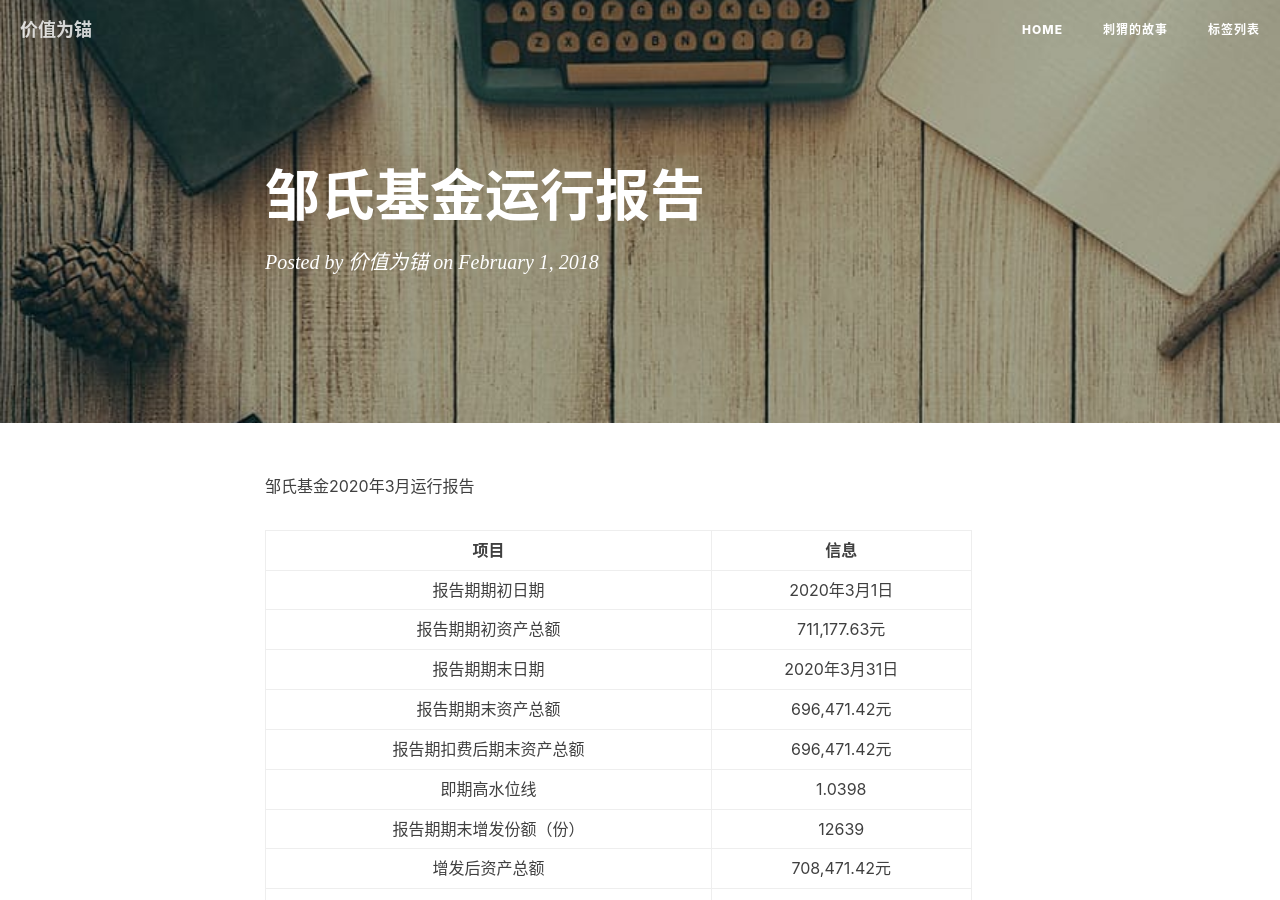
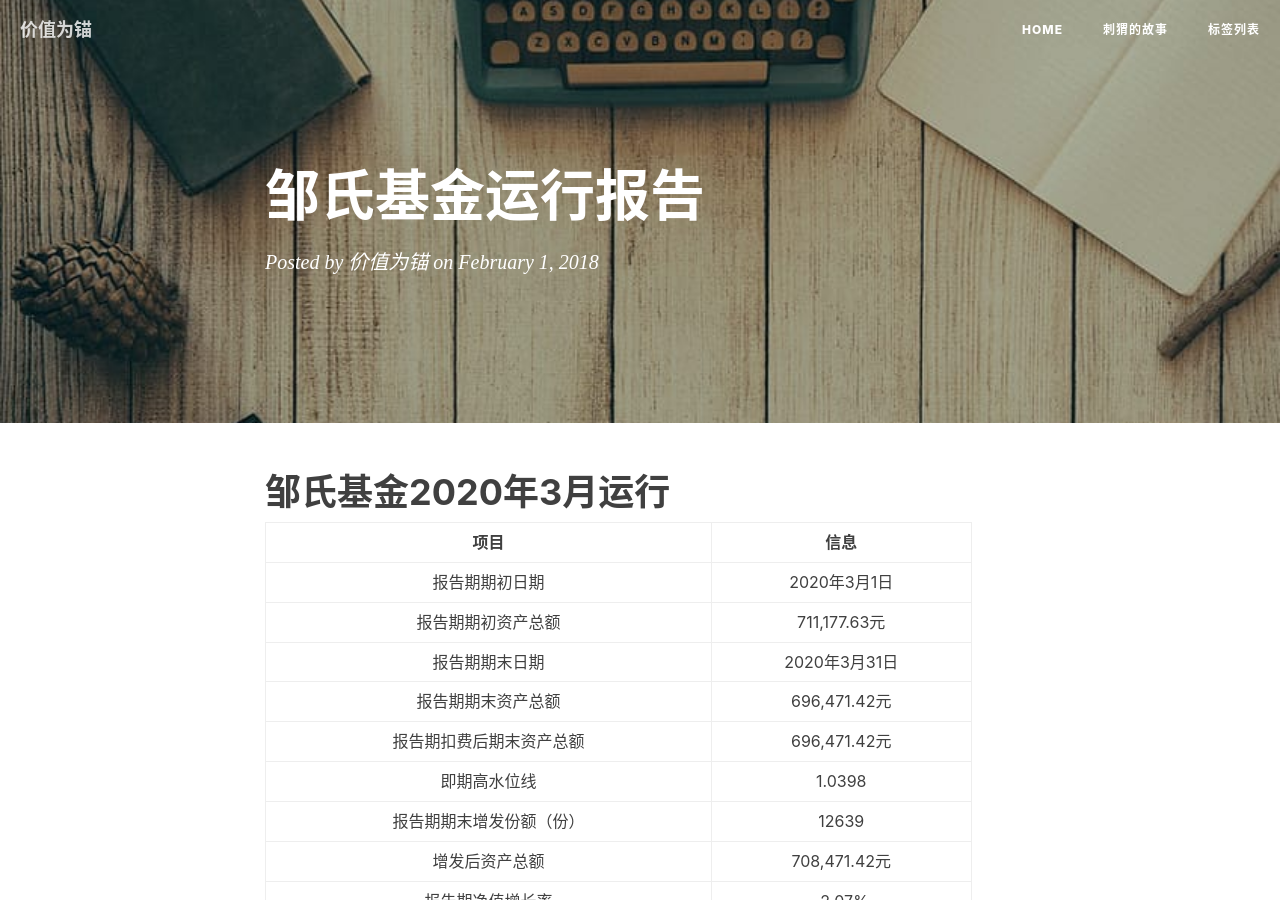
Before and after one commit to zoustephen/zoustephen.github.io, a Jekyll site: the page built from _posts/2018-02-01-zou.md, in a window 1280 px wide and 900 px high. Built offline with Jekyll 4.4.1, drawn with Linux system fonts in a browser that asks for light colours; nearby versions of some CDN libraries; comment, search, counter and statistics services are not loaded.

Commit message:
Update 邹氏基金运行报告

```diff
--- a/_posts/2018-02-01-zou.md
+++ b/_posts/2018-02-01-zou.md
@@ -2,7 +2,7 @@
 title: 邹氏基金运行报告
 layout: post
 ---
-邹氏基金2020年3月运行报告
+# __邹氏基金2020年3月运行__
 
 项目|信息
 :-: | :-: | :-:
```
